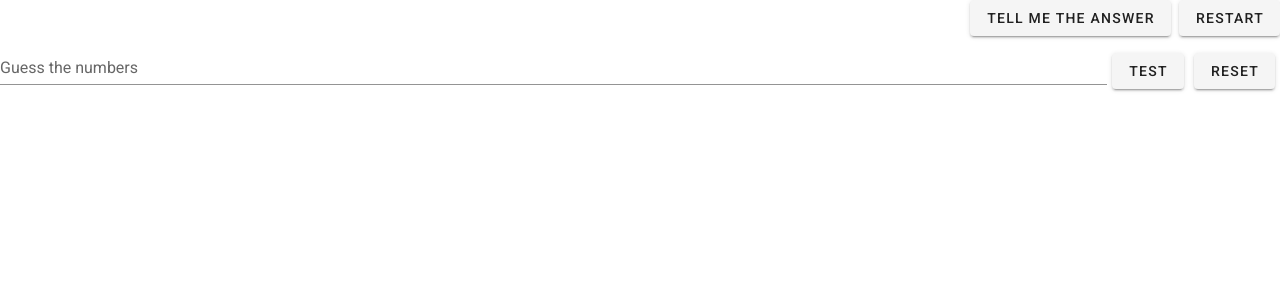
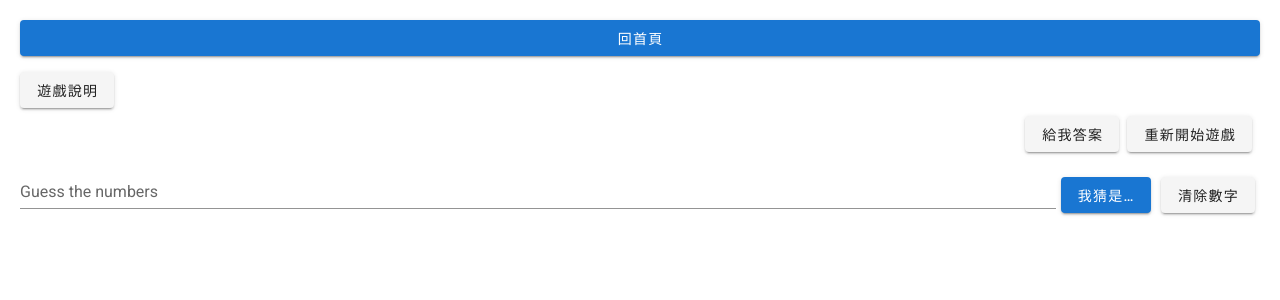
Before and after one commit to ellen9527/games, a Nuxt app: page /gameBNC in a window 1280 px wide. Shown: the top 300 px of the page. Built offline with nearby package versions, Linux system fonts and the light colour scheme.

Commit message:
add game rule and home button

```diff
--- a/pages/gameBNC.vue
+++ b/pages/gameBNC.vue
@@ -6,8 +6,8 @@ export default {
       valid: true,
       value: '',
       rules: [
-        value => !!value || 'Required!!',
-        value => (value || '').length === 4 || 'Only 4 characters!',
+        value => !!value || '請輸入數字!!',
+        value => (value || '').length === 4 || '只能輸入4位數字',
         value => {
           const pattern = /\d{4}/
           return pattern.test(value) || 'Invalid Number.'
@@ -17,6 +17,8 @@ export default {
       results: [],
       showAnswer: false,
       answerRight: false,
+      showRule: false,
+      ruleHeight: 0,
     }
   },
   created() {
@@ -86,22 +88,37 @@ export default {
     reset() {
       this.$refs.form.reset()
     },
+    handleRuleBtn() {
+      this.showRule = !this.showRule
+    },
   },
 }
 </script>
 
 <template>
-  <div class="game">
+  <div class="game ma-5">
+    <v-btn color="primary" block to="/">回首頁</v-btn>
+    <div class="game-rule mt-4">
+      <v-btn @click="handleRuleBtn">遊戲說明</v-btn>
+      <div class="game-rule__text pa-4" :class="{ '--hidden': !showRule }">
+        <p class="mt-4">猜數字是一個經典遊戲，電腦會預設一組4位不重複的數字做為謎底，由玩家開始猜測。每一次的猜測中，電腦會給予提示，如果「數字對，位置對」會給予「A」，如果「數字對，位置不對」會給予「B」，數量則由數字提示。</p>
+        <p>例如玩家猜測「6034」，而謎底為「6703」，其中「6」數字對，位置也對，此時給予A；「0」和「3」則是數字對，但位置不對，因此給予B，所以玩家輸入「6034」，根據謎底會回應「1A2B」，讓玩家以此為線索，猜測正確數字。</p>
+        <p>點擊「給我答案」，會直接顯示答案。若要再玩一次，請點「重新開始」。</p>
+        <p>點擊「重新開始遊戲」，會重新設定答案，開始新的一局遊戲。</p>
+        <p>點擊「我猜是…」，輸入4位數字開始猜測謎底。</p>
+        <p>點擊「清除數字」，可將輸入框數字清除。</p>
+      </div>
+    </div>
     <div class="text-right">
-      <v-btn @click="answerDisplay">Tell me the answer</v-btn>
-      <v-btn @click="restart" class="ml-2">Restart</v-btn>
+      <v-btn @click="answerDisplay">給我答案</v-btn>
+      <v-btn @click="restart" class="ma-2">重新開始遊戲</v-btn>
     </div>
     <v-form ref="form" v-model="valid" class="game-form d-flex align-center">
       <v-text-field v-model="value" label="Guess the numbers" :rules="rules" />
-      <v-btn :disabled="answerRight || showAnswer" @click="handleCheckAnswer">
-        Test
+      <v-btn color="primary" :disabled="answerRight || showAnswer" @click="handleCheckAnswer">
+        我猜是…
       </v-btn>
-      <v-btn @click="reset">Reset</v-btn>
+      <v-btn @click="reset">清除數字</v-btn>
     </v-form>
     <div class="game-result">
       <div
@@ -122,10 +139,10 @@ export default {
       v-if="answerRight"
       class="game-result__right text-center amber--text text--darken-4"
     >
-      Congratulations!! Your Answer is right!!
+      Congratulations!! 你答對了!
     </div>
     <div v-if="showAnswer" class="game-result__answer text-center">
-      Answer is
+      答案是
       <span class="red--text text--lighten-3">{{ answer.join('') }}</span>
     </div>
   </div>
@@ -133,6 +150,12 @@ export default {
 
 <style lang="scss">
 .game {
+  &-rule__text {
+    &.--hidden {
+      display: none;
+    }
+  }
+
   &-form {
     button {
       margin: 0 5px;
--- a/pages/jiugongge.vue
+++ b/pages/jiugongge.vue
@@ -18,6 +18,7 @@ export default {
         { text: '5x5', value: 5 },
       ],
       select: 3,
+      showRule: false,
     }
   },
   computed: {
@@ -139,13 +140,24 @@ export default {
       this.cards.splice(target, 1, this._getCard(location))
       this.cards.splice(location, 1, '')
     },
+    handleRuleBtn() {
+      this.showRule = !this.showRule
+    },
   },
 }
 </script>
 
 <template>
-  <div class="jiugongge">
-    <v-row>
+  <div class="jiugongge ma-5">
+    <v-btn color="primary" block to="/">回首頁</v-btn>
+    <div class="jiugongge-rule mt-4">
+      <v-btn @click="handleRuleBtn">遊戲說明</v-btn>
+      <div class="jiugongge-rule__text pa-4" :class="{ '--hidden': !showRule }">
+        <p>這是一個數字九宮格的遊戲，點選周圍有空格的數字方塊以移動它，然後將所有數字由左向右，從上至下排列即可。</p>
+        <p>此遊戲有三種難度，可由右上選單選擇3x3、4x4、5x5的格子開始遊戲。</p>
+      </div>
+    </div>
+    <v-row class="mt-5">
       <v-spacer />
       <v-col cols="2">
         <v-select v-model="select" :items="items" outlined dense />
@@ -176,6 +188,12 @@ export default {
 
 <style lang="scss">
 .jiugongge {
+  &-rule__text {
+    &.--hidden {
+      display: none;
+    }
+  }
+
   &-square {
     max-width: 300px;
     flex-wrap: wrap;
```
